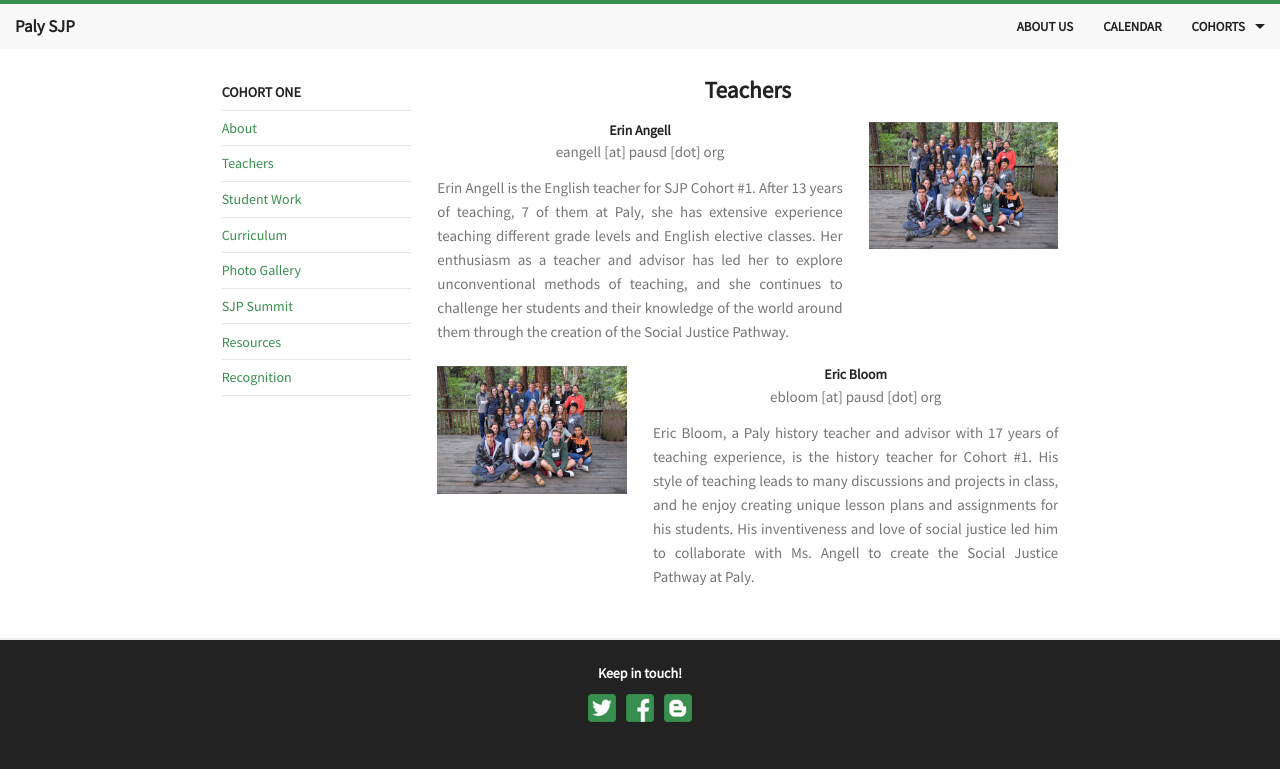
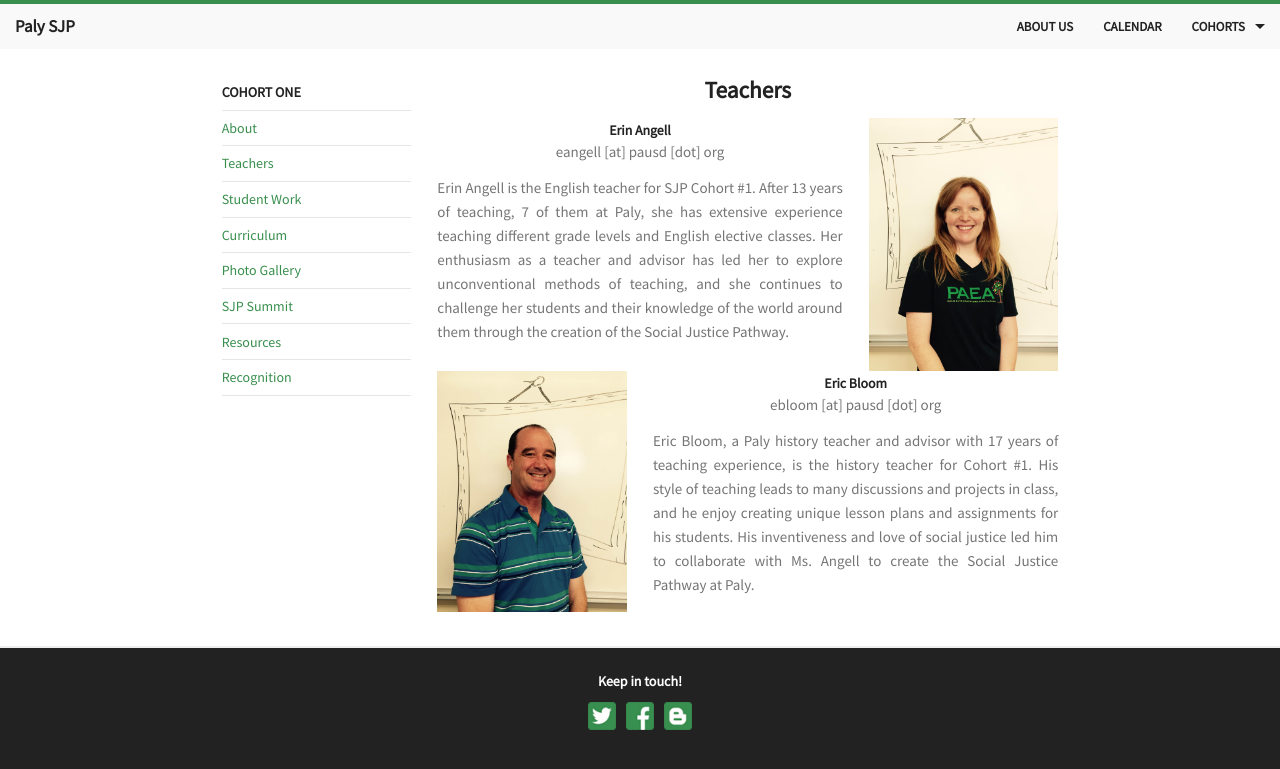
Before and after one commit to rafilong/palysjp-website, a Jekyll site: the page built from cohorts/one/teachers.html, in a window 1280 px wide. Shown: the top 769 px of the page. Built offline with Jekyll 4.4.1, drawn with Linux system fonts in a browser that asks for light colours; Markdown is read by kramdown in place of the engine named in the settings.

Commit message:
Added teacher pictures to teacher page

```diff
--- a/cohorts/one/teachers.html
+++ b/cohorts/one/teachers.html
@@ -13,13 +13,13 @@ cohort: ONE
     <p>Erin Angell is the English teacher for SJP Cohort #1. After 13 years of teaching, 7 of them at Paly, she has extensive experience teaching different grade levels and English elective classes. Her enthusiasm as a teacher and advisor has led her to explore unconventional methods of teaching, and she continues to challenge her students and their knowledge of the world around them through the creation of the Social Justice Pathway.</p>
   </div>
   <div class="small-12 large-4 columns">
-    <img src="/assets/img/photo/camp_unity.png" style="margin-top:3.680px; margin-bottom:20px" />
+    <img src="/assets/img/photo/teachers/angell.jpg" />
   </div>
 </div>
 
 <div class="row">
   <div class="small-12 large-4 columns">
-    <img src="/assets/img/photo/camp_unity.png" style="margin-top:3.680px; margin-bottom:20px" />
+    <img src="/assets/img/photo/teachers/bloom.jpg" />
   </div>
   <div class="small-12 large-8 columns">
     <h6 style="margin-bottom:0px">Eric Bloom</h6>
```
